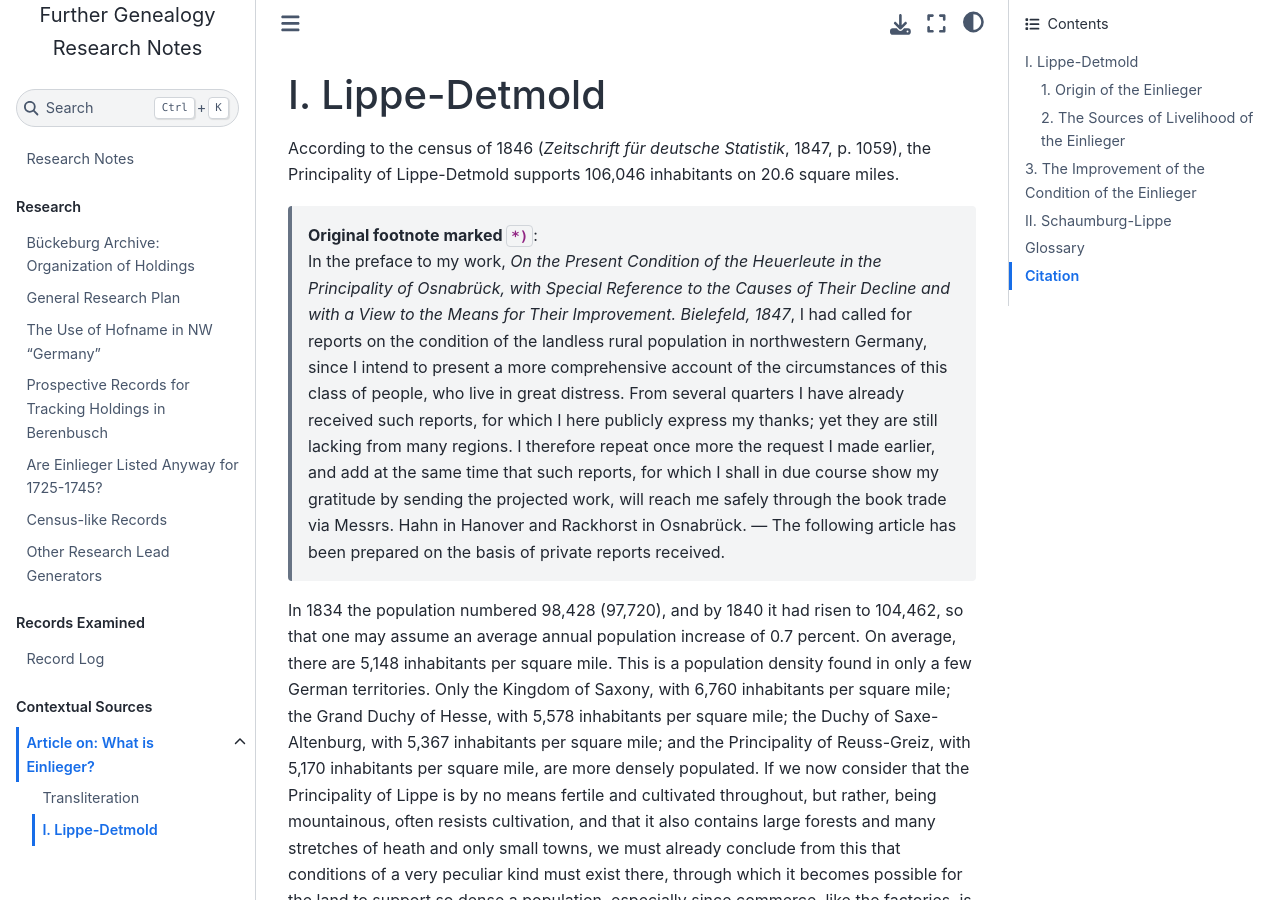
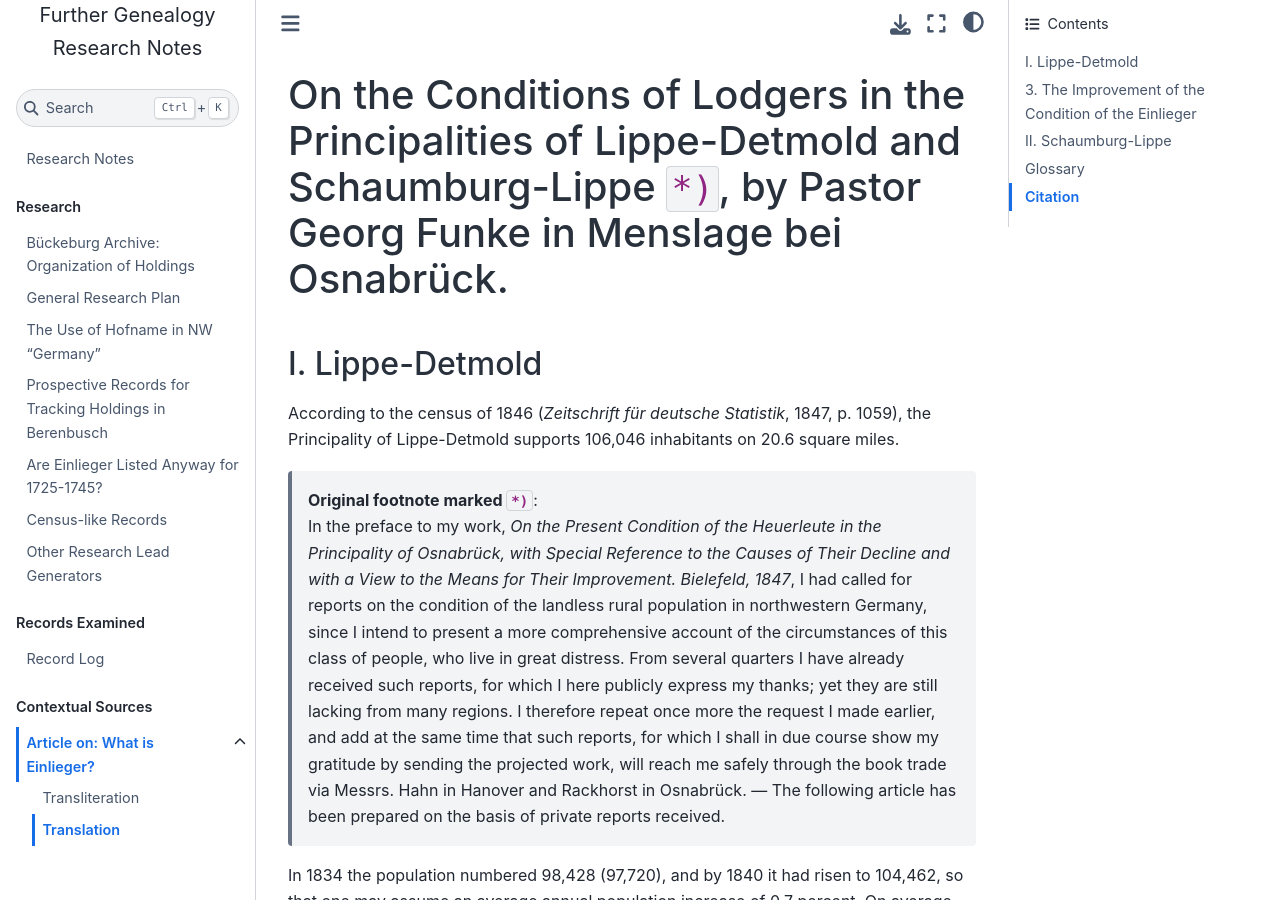
Before and after one commit to kurt-krueckeberg/sphinx-research, a Jupyter Book: the page built from contextual-sources/funke-article/translation.md, in a window 1280 px wide and 900 px high. Built offline with Jupyter Book 1.0.4 settings and Sphinx 7.4.7 and the Sphinx Book theme 1.1.4, drawn with Linux system fonts in a browser that asks for light colours.

Commit message:
Update files

```diff
--- a/contextual-sources/funke-article/translation.md
+++ b/contextual-sources/funke-article/translation.md
@@ -1,3 +1,5 @@
+# On the Conditions of Lodgers in the Principalities of Lippe-Detmold and Schaumburg-Lippe `*)`, by Pastor Georg Funke in Menslage bei Osnabrück.
+
 ## I. Lippe-Detmold
 
 According to the census of 1846 (*Zeitschrift für deutsche Statistik*,
```
